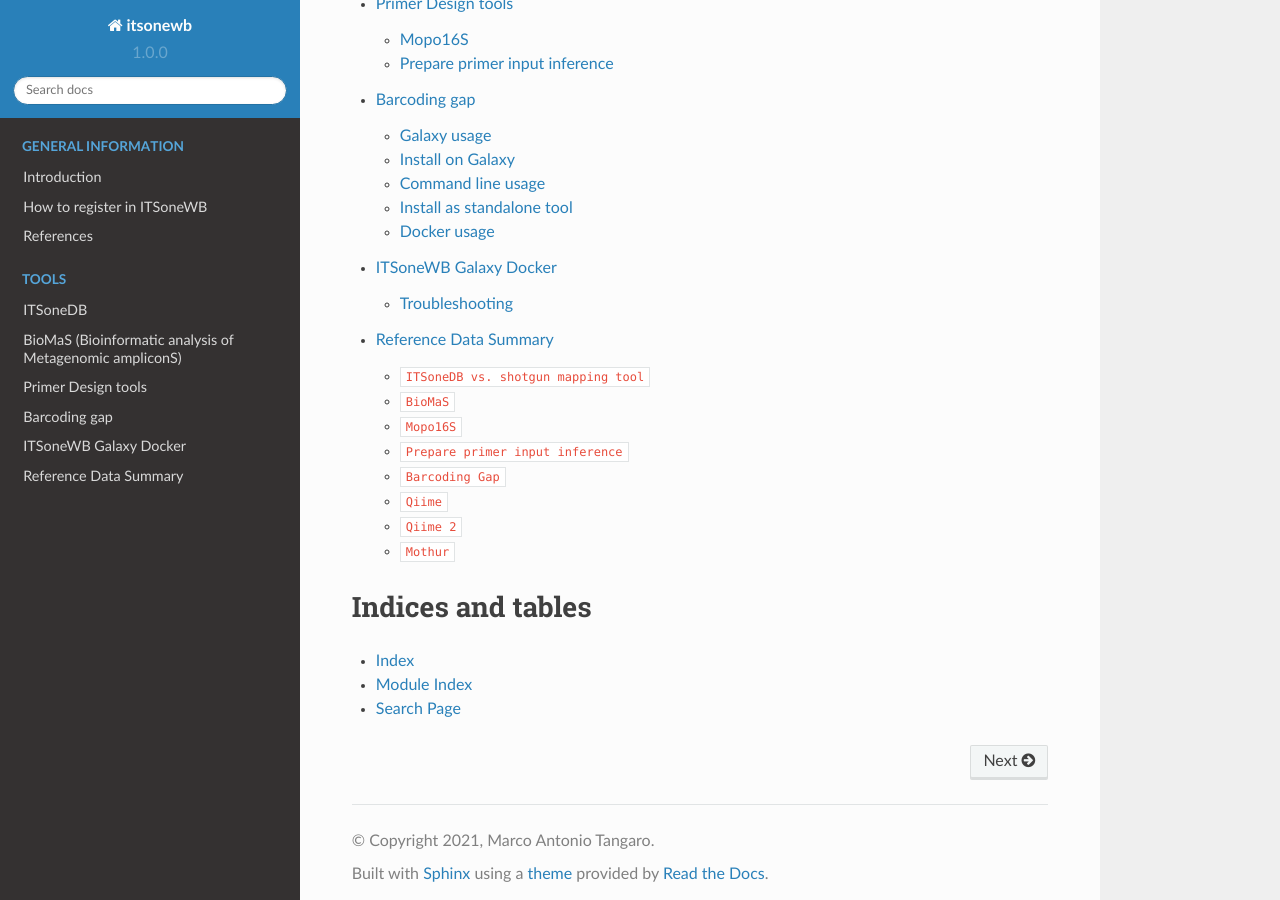
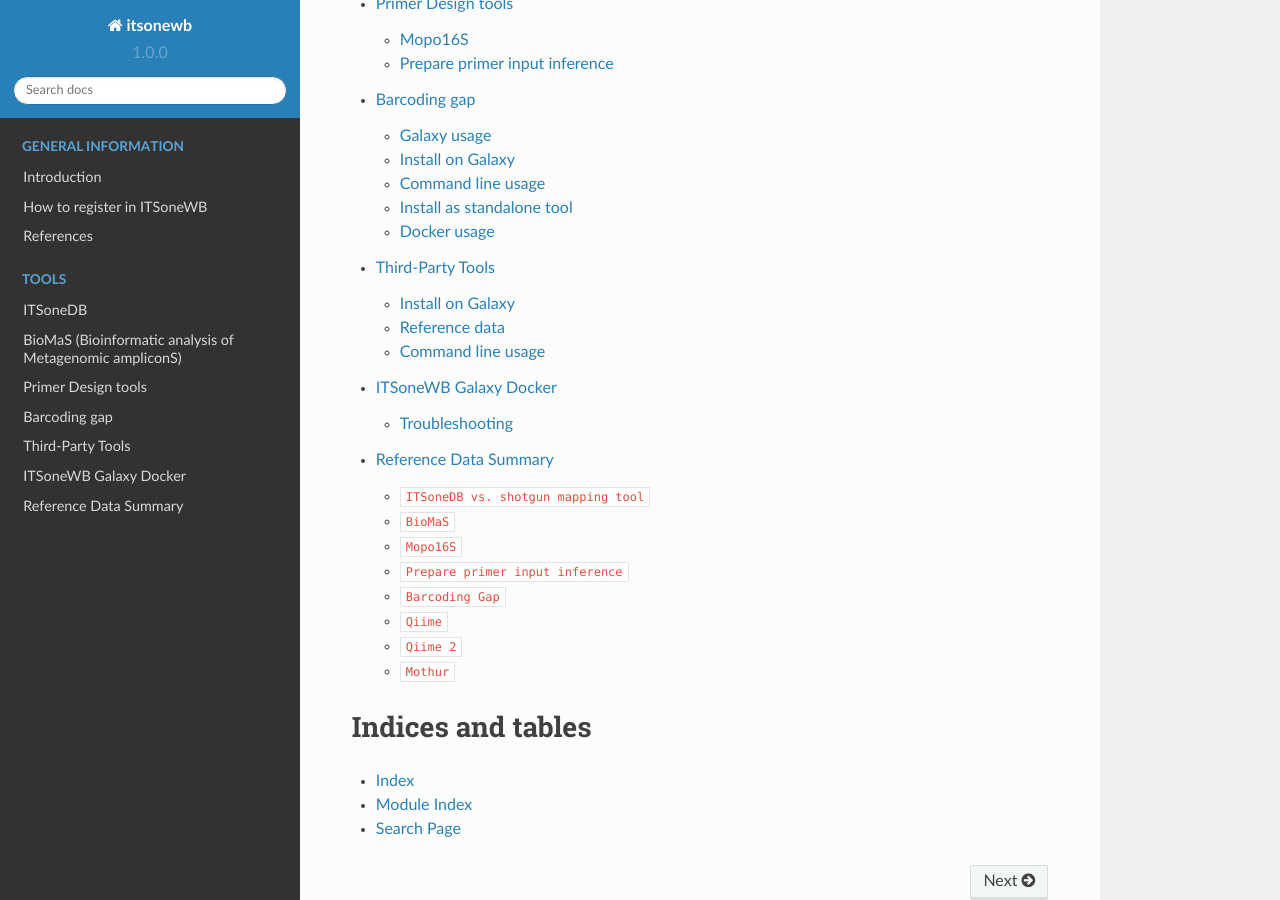
Before and after one commit to ibiom-cnr/itsonewb, a Sphinx documentation site: the page built from docs/source/index.rst, in a window 1280 px wide and 900 px high, scrolled down 1298 px. Built offline with Sphinx 7.4.7 and the Read the Docs theme 2.0.0, drawn with Linux system fonts in a browser that asks for light colours; part of the change alters nothing that is shown.

Commit message:
add third party tool page

```diff
--- a/docs/source/index.rst
+++ b/docs/source/index.rst
@@ -30,6 +30,7 @@ In this context, ITSoneWB (ITSone WorkBench) represents a well-defined environme
    biomas/biomas.rst
    primer_design/primer_design_tools.rst
    barcoding_gap.rst
+   third_party_tool.rst
    itsonewb_docker.rst
    refdata_summary.rst
 
--- /dev/null
+++ b/docs/source/third_party_tool.rst
@@ -0,0 +1,44 @@
+Third-Party Tools
+=================
+
+ITSoneWB allows to use Qiime, Qiime 2 and Mothur from Galaxy.
+
+Install on Galaxy
+-----------------
+
+These tools are available for installation through the `Galaxy Tool Shed <https://toolshed.g2.bx.psu.edu/>`_ directly from Galaxy. Dependecies are automatically solved with conda during the installation.
+
+Reference data
+--------------
+
+It is possible to configure Qiime, Qiime 2 and Mothur to exploit ITSoneDB as reference data, as follows.
+
+Qiime
+^^^^^
+
+Qiime ITSoneDB reference data are available `here <http://cloud.recas.ba.infn.it:8080/v1/AUTH_2e1bc341b93f480e9b936112962613d8/ITSoneWB/qiime_itsonedb.tar.gz>`_.
+
+On Galaxy, add ``ITSoneDB_r138_NR99.fasta`` file to ``qiime_rep_set.loc`` loc file.
+
+Qiime 2
+^^^^^^^
+
+Qiime 2 ITSoneDB reference data are available `here <http://cloud.recas.ba.infn.it:8080/v1/AUTH_2e1bc341b93f480e9b936112962613d8/ITSoneWB/qiime2_itsonedb.tar.gz>`_.
+
+On Galaxy, add ``ITSoneDB_r138_NR99.taxa.qza`` file to ``qiime2_taxonomy.loc`` loc file.
+
+Mothur
+^^^^^^
+
+Mothur ITSoneDB reference data are available `here <http://cloud.recas.ba.infn.it:8080/v1/AUTH_2e1bc341b93f480e9b936112962613d8/ITSoneWB/mothur_itsonedb.tar.gz>`_.
+
+On Galaxy:
+
+#. Add the ``ITSoneDB_r138_NR99_taxa.tsv`` file to ``mothur_aligndb.loc`` loc file.
+
+#. Add the ``ITSoneDB_r138_NR99_taxa.tsv`` file to ``mothur_taxonomy.loc`` loc file.
+
+Command line usage
+------------------
+
+For command line installation and usage, or for the Docker version,  please refer to the corresponding tool documentation: `Qiime <http://qiime.org/1.3.0/documentation/index.html>`_, `Qiime 2 <https://docs.qiime2.org/2021.4/>`_ and `Mothur <https://mothur.org/wiki/mothur_manual/>`_.
```
